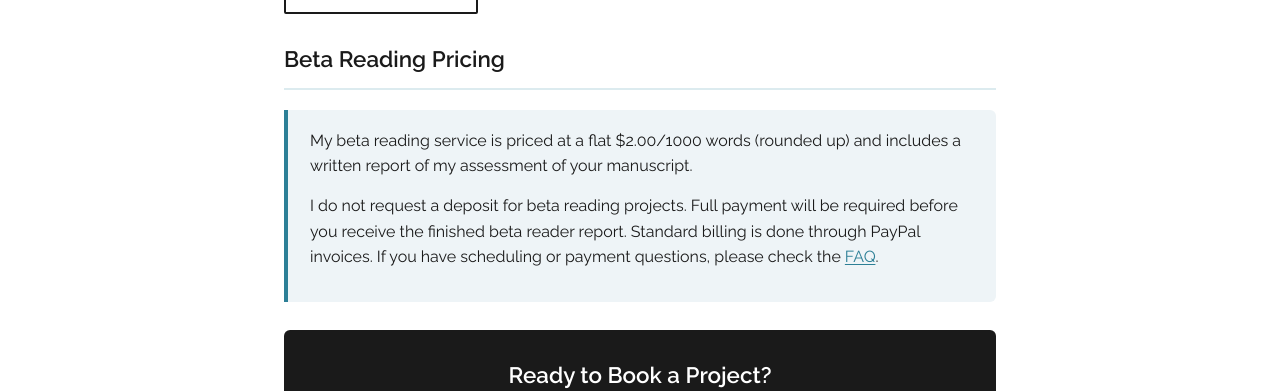
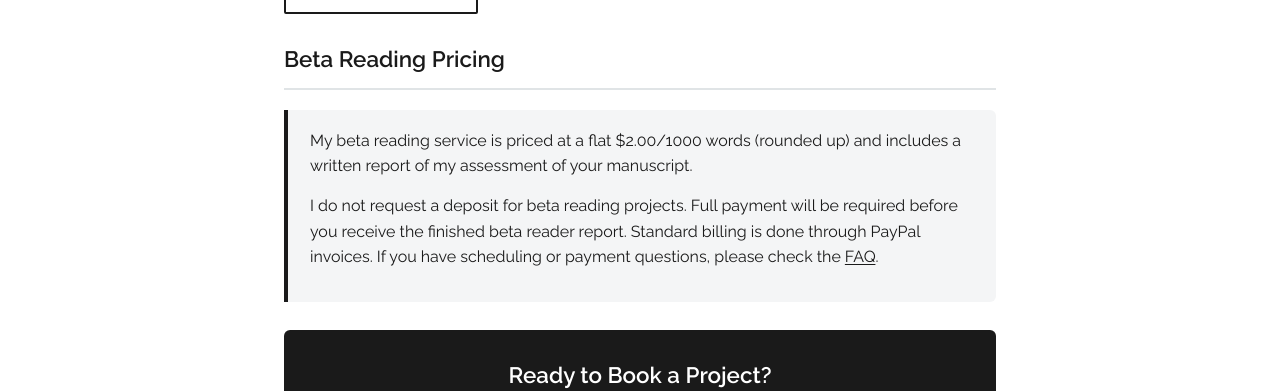
Before and after one commit to lambdaediting/lambdaediting.github.io, a Jekyll site: the page built from services/beta-reading.md, in a window 1280 px wide and 1400 px high, scrolled down 244 px. Shown: the part 695-1086 px from the top of the window. Built offline with Jekyll 4.4.1, drawn with Linux system fonts in a browser that asks for light colours.

Commit message:
Convert the site to a monochrome ink/paper/gray palette
Drops the teal accent family entirely in favor of the existing gray
ramp and ink/paper tokens:

- Mist background (About Me panel, every page-hero banner) -> light
  gray #e0e4e6; Mist Faint (pricing-box fill) -> a paler neutral
  #f4f5f6.
- Prices and the pricing-box border switch from teal to solid ink.
- Inline prose links (FAQ, LinkedIn, terms of service, etc.) are now
  ink with an underline, fading to gray on hover instead of teal to
  deep teal.
- Nav, footer, and social-icon hovers move to gray instead of teal;
  the footer's Privacy Policy link (already gray by default) now
  darkens to ink on hover instead of shifting to teal.
- Contact CTA email-link hover uses the same light gray already used
  for that section's body copy, instead of light teal.

Co-Authored-By: Claude Sonnet 5 <noreply@anthropic.com>

```diff
--- a/assets/css/style.css
+++ b/assets/css/style.css
@@ -64,7 +64,7 @@ a { color: inherit; text-decoration: none; }
   font-size: 0.95rem;
   letter-spacing: 0.02em;
 }
-.site-nav a:hover { color: #2c7f96; }
+.site-nav a:hover { color: #5c747f; }
 .nav-toggle {
   display: none;
   flex-direction: column;
@@ -131,7 +131,7 @@ h2.section-title {
 
 /* ---- About ---- */
 .about {
-  background: #dcebef;
+  background: #e0e4e6;
 }
 .about .wrap {
   display: grid;
@@ -182,7 +182,7 @@ h2.section-title {
 .service-card .price {
   font-weight: 600;
   margin: 12px 0;
-  color: #1d505d;
+  color: #1a1a1a;
 }
 .service-card a.btn {
   align-self: flex-start;
@@ -217,7 +217,7 @@ h2.section-title {
   border-bottom: 2px solid #fff;
   padding-bottom: 4px;
 }
-.contact-cta .email-link:hover { color: #acd5e2; }
+.contact-cta .email-link:hover { color: #cbd3d8; }
 
 /* ---- Footer ---- */
 .site-footer {
@@ -230,7 +230,7 @@ h2.section-title {
   margin-bottom: 16px;
   font-weight: 600;
 }
-.footer-email:hover { color: #2c7f96; }
+.footer-email:hover { color: #5c747f; }
 .social-bar {
   list-style: none;
   display: flex;
@@ -240,18 +240,18 @@ h2.section-title {
   margin: 0 0 16px;
 }
 .social-bar a { color: #1a1a1a; }
-.social-bar a:hover { color: #2c7f96; }
+.social-bar a:hover { color: #5c747f; }
 .footer-meta {
   font-size: 0.85rem;
   color: #5c747f;
   margin: 0;
 }
 .footer-meta a { text-decoration: underline; text-underline-offset: 2px; }
-.footer-meta a:hover { color: #2c7f96; }
+.footer-meta a:hover { color: #1a1a1a; }
 
 /* ---- Generic content page ---- */
 .page-hero {
-  background: #dcebef;
+  background: #e0e4e6;
   padding: 32px 0 28px;
   text-align: center;
 }
@@ -273,7 +273,7 @@ h2.section-title {
 .page-content h2 {
   font-size: 1.4rem;
   font-weight: 600;
-  border-bottom: 2px solid #dcebef;
+  border-bottom: 2px solid #e0e4e6;
   padding-bottom: 10px;
   margin: 28px 0 14px;
 }
@@ -282,11 +282,11 @@ h2.section-title {
 .page-content ul { margin: 0 0 14px; padding-left: 22px; }
 .page-content li { margin-bottom: 6px; }
 .page-content a:not(.btn) {
-  color: #2c7f96;
+  color: #1a1a1a;
   text-decoration: underline;
   text-underline-offset: 2px;
 }
-.page-content a:not(.btn):hover { color: #1d505d; }
+.page-content a:not(.btn):hover { color: #5c747f; }
 .page-content .examples {
   display: flex;
   gap: 14px;
@@ -294,8 +294,8 @@ h2.section-title {
   margin: 14px 0 20px;
 }
 .page-content .pricing-box {
-  background: #eef4f7;
-  border-left: 4px solid #2c7f96;
+  background: #f4f5f6;
+  border-left: 4px solid #1a1a1a;
   padding: 18px 22px;
   margin: 20px 0;
   border-radius: 0 6px 6px 0;
@@ -322,7 +322,7 @@ h2.section-title {
   font-size: 1.4rem;
   font-weight: 600;
   text-align: left;
-  border-bottom: 2px solid #dcebef;
+  border-bottom: 2px solid #e0e4e6;
   padding-bottom: 10px;
   margin: 0 0 16px;
 }
@@ -357,7 +357,7 @@ h2.section-title {
 .faq-category h2 {
   font-size: 1.4rem;
   font-weight: 600;
-  border-bottom: 2px solid #dcebef;
+  border-bottom: 2px solid #e0e4e6;
   padding-bottom: 10px;
   margin-bottom: 14px;
 }
@@ -370,11 +370,11 @@ h2.section-title {
 .faq-item p { margin: 0 0 8px; color: #243138; }
 .faq-item p:last-child { margin-bottom: 0; }
 .faq-item a {
-  color: #2c7f96;
+  color: #1a1a1a;
   text-decoration: underline;
   text-underline-offset: 2px;
 }
-.faq-item a:hover { color: #1d505d; }
+.faq-item a:hover { color: #5c747f; }
 
 /* ---- Responsive ---- */
 @media (max-width: 900px) {
```
